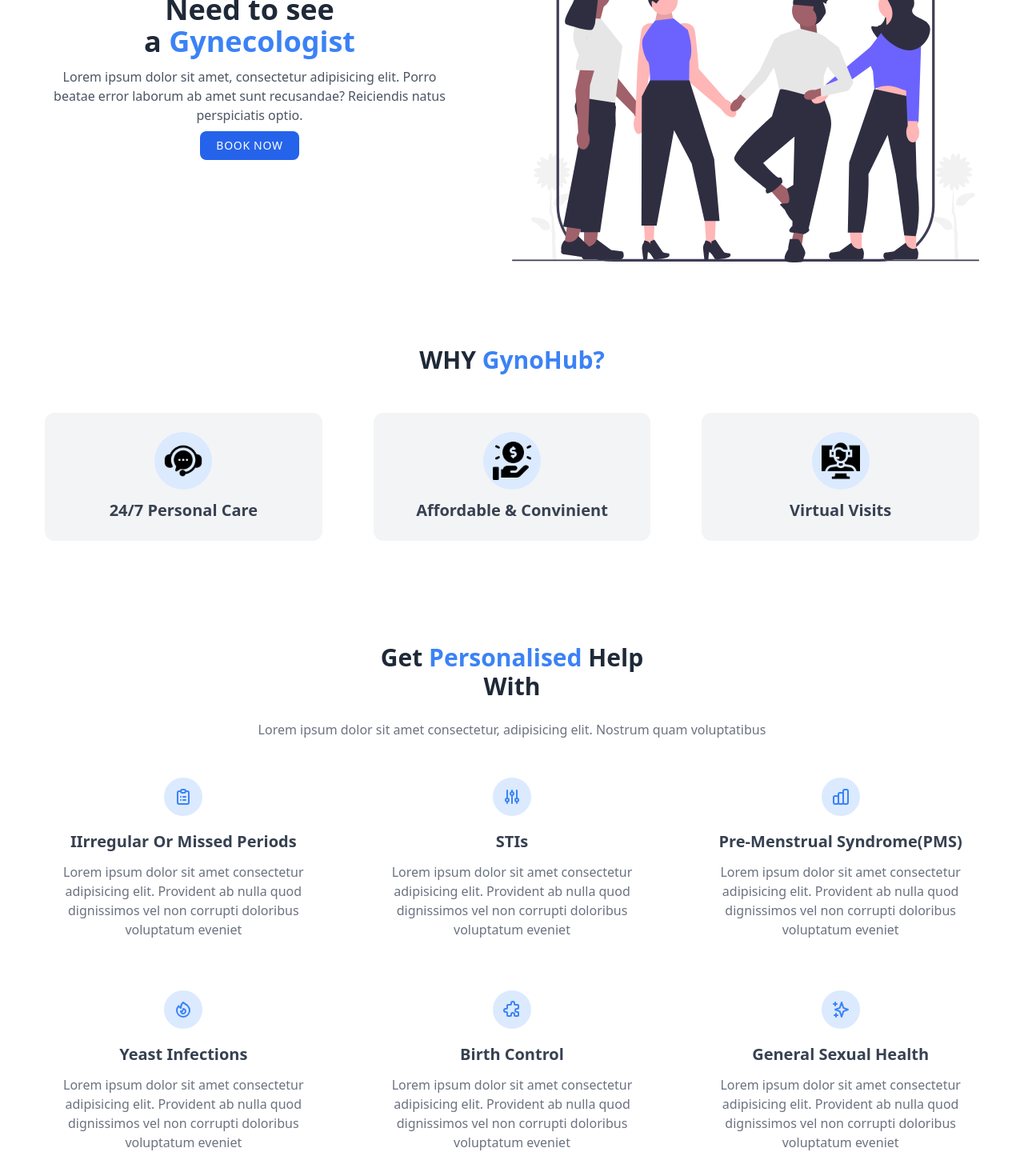
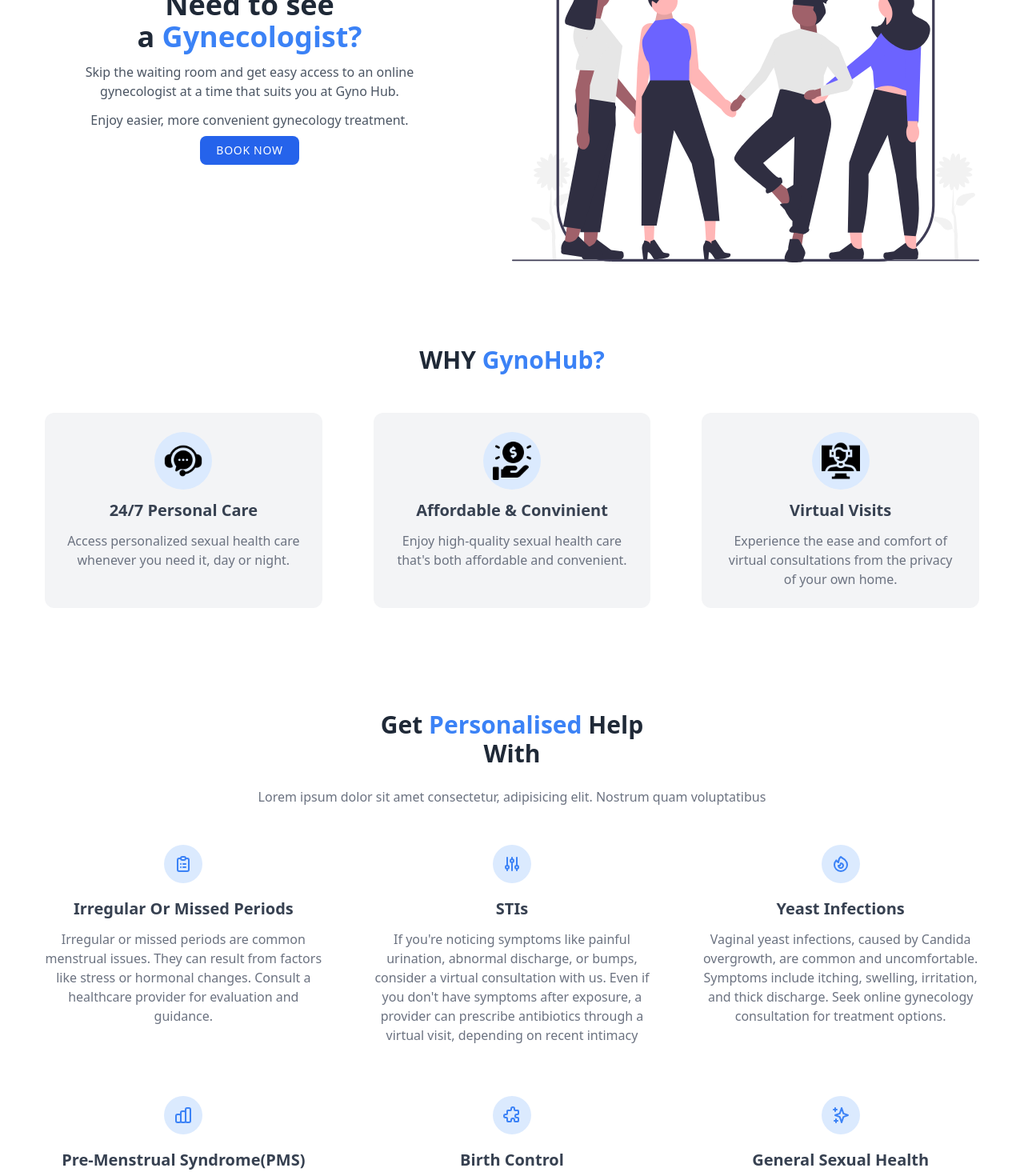
Before and after one commit to FionaK/gynohub, a React (Vite) app: page / in a window 1280 px wide. Shown: the part 300-1770 px from the top of the page at 80% size. Built offline with nearby package versions, Linux system fonts and the light colour scheme; no server answers.

Commit message:
update sections word contents

```diff
--- a/src/components/Benefits.jsx
+++ b/src/components/Benefits.jsx
@@ -27,11 +27,10 @@ const Benefits = () => {
               24/7 Personal Care
             </h1>
 
-            {/* <p class="text-gray-500 dark:text-gray-300">
+            <p class="text-gray-500 dark:text-gray-300">
               Access personalized sexual health care whenever you need it, day
-              or night. Our dedicated team is here to support you around the
-              clock.
-            </p> */}
+              or night.
+            </p>
           </div>
 
           <div class="flex flex-col items-center p-6 space-y-3 text-center bg-gray-100 rounded-xl dark:bg-gray-800">
@@ -43,11 +42,10 @@ const Benefits = () => {
               Affordable & Convinient
             </h1>
 
-            {/* <p class="text-gray-500 dark:text-gray-300">
+            <p class="text-gray-500 dark:text-gray-300">
               Enjoy high-quality sexual health care that's both affordable and
-              convenient. Say goodbye to costly appointments and hello to
-              accessible care that fits your budget and schedule.
-            </p> */}
+              convenient.
+            </p>
           </div>
 
           <div class="flex flex-col items-center p-6 space-y-3 text-center bg-gray-100 rounded-xl dark:bg-gray-800">
@@ -59,11 +57,10 @@ const Benefits = () => {
               Virtual Visits
             </h1>
 
-            {/* <p class="text-gray-500 dark:text-gray-300">
+            <p class="text-gray-500 dark:text-gray-300">
               Experience the ease and comfort of virtual consultations from the
-              privacy of your own home. Our online platform makes accessing
-              sexual health care simple and discreet.
-            </p> */}
+              privacy of your own home.
+            </p>
           </div>
 
         </div>
--- a/src/components/Footer.jsx
+++ b/src/components/Footer.jsx
@@ -24,7 +24,7 @@ const Footer = () => {
             </div>
           </div>
 
-          <div>
+          {/* <div>
             <p class="font-semibold text-gray-800 dark:text-white">
               Quick Link
             </p>
@@ -49,7 +49,7 @@ const Footer = () => {
                 Our Philosophy
               </a>
             </div>
-          </div>
+          </div> */}
 
           <div>
             <p class="font-semibold text-gray-800 dark:text-white">
@@ -69,12 +69,12 @@ const Footer = () => {
               >
                 Who We Are
               </a>
-              <a
+              {/* <a
                 href="#"
                 class="text-gray-600 transition-colors duration-300 dark:text-gray-300 dark:hover:text-blue-400 hover:underline hover:text-blue-500"
               >
                 Our Philosophy
-              </a>
+              </a> */}
             </div>
           </div>
         </div>
--- a/src/components/Hero.jsx
+++ b/src/components/Hero.jsx
@@ -10,13 +10,15 @@ const Hero = () => {
             <div class="lg:max-w-lg">
               <h1 class="text-3xl font-semibold text-gray-800 dark:text-white lg:text-4xl">
                 Need to see <br /> a{" "}
-                <span class="text-blue-500 ">Gynecologist</span>
+                <span class="text-blue-500 ">Gynecologist?</span>
               </h1>
 
               <p class="mt-3  text-gray-600 dark:text-gray-400">
-                Lorem ipsum dolor sit amet, consectetur adipisicing elit. Porro
-                beatae error laborum ab amet sunt recusandae? Reiciendis natus
-                perspiciatis optio.
+              Skip the waiting room and get easy access to an online
+             <br /> gynecologist at a time that suits you at Gyno Hub.
+              </p>
+              <p class="mt-3 text-gray-600 dark:text-gray-400">
+               Enjoy easier, more convenient gynecology treatment.
               </p>
 
               <button class="w-full px-5 py-2 mt-2 text-sm tracking-wider text-white uppercase transition-colors duration-300 transform bg-blue-600 rounded-lg lg:w-auto hover:bg-blue-500 focus:outline-none focus:bg-blue-500">
--- a/src/components/Services.jsx
+++ b/src/components/Services.jsx
@@ -14,8 +14,8 @@ const Services = () => {
           <span class="inline-block w-1 h-1 ml-1 bg-blue-500 rounded-full"></span>
         </div> */}
         <h1 class="text-2xl font-semibold text-gray-800 capitalize lg:text-3xl dark:text-white mt-12">
-          Get <span class="text-blue-500 py-1">Personalised</span>{" "}
-          help <br /> with{" "}
+          Get <span class="text-blue-500 py-1">Personalised</span> help <br />{" "}
+          with{" "}
         </h1>
 
         <p class="mt-4 text-gray-500 xl:mt-6 dark:text-gray-300">
@@ -43,13 +43,13 @@ const Services = () => {
             </span>
 
             <h1 class="text-xl font-semibold text-gray-700 capitalize dark:text-white">
-              iIrregular or Missed Periods
+              Irregular or Missed Periods
             </h1>
 
             <p class="text-gray-500 dark:text-gray-300">
-              Lorem ipsum dolor sit amet consectetur adipisicing elit. Provident
-              ab nulla quod dignissimos vel non corrupti doloribus voluptatum
-              eveniet
+              Irregular or missed periods are common menstrual issues. They can
+              result from factors like stress or hormonal changes. Consult a
+              healthcare provider for evaluation and guidance.
             </p>
           </div>
 
@@ -76,38 +76,11 @@ const Services = () => {
             </h1>
 
             <p class="text-gray-500 dark:text-gray-300">
-              Lorem ipsum dolor sit amet consectetur adipisicing elit. Provident
-              ab nulla quod dignissimos vel non corrupti doloribus voluptatum
-              eveniet
-            </p>
-          </div>
-
-          <div class="space-y-3">
-            <span class="inline-block p-3 text-blue-500 bg-blue-100 rounded-full dark:text-white dark:bg-blue-500">
-              <svg
-                xmlns="http://www.w3.org/2000/svg"
-                class="w-6 h-6"
-                fill="none"
-                viewBox="0 0 24 24"
-                stroke="currentColor"
-              >
-                <path
-                  stroke-linecap="round"
-                  stroke-linejoin="round"
-                  stroke-width="2"
-                  d="M9 19v-6a2 2 0 00-2-2H5a2 2 0 00-2 2v6a2 2 0 002 2h2a2 2 0 002-2zm0 0V9a2 2 0 012-2h2a2 2 0 012 2v10m-6 0a2 2 0 002 2h2a2 2 0 002-2m0 0V5a2 2 0 012-2h2a2 2 0 012 2v14a2 2 0 01-2 2h-2a2 2 0 01-2-2z"
-                />
-              </svg>
-            </span>
-
-            <h1 class="text-xl font-semibold text-gray-700 capitalize dark:text-white">
-              Pre-menstrual Syndrome(PMS)
-            </h1>
-
-            <p class="text-gray-500 dark:text-gray-300">
-              Lorem ipsum dolor sit amet consectetur adipisicing elit. Provident
-              ab nulla quod dignissimos vel non corrupti doloribus voluptatum
-              eveniet
+              If you're noticing symptoms like painful urination, abnormal
+              discharge, or bumps, consider a virtual consultation with us. Even
+              if you don't have symptoms after exposure, a provider can
+              prescribe antibiotics through a virtual visit, depending on recent
+              intimacy
             </p>
           </div>
 
@@ -140,9 +113,38 @@ const Services = () => {
             </h1>
 
             <p class="text-gray-500 dark:text-gray-300">
-              Lorem ipsum dolor sit amet consectetur adipisicing elit. Provident
-              ab nulla quod dignissimos vel non corrupti doloribus voluptatum
-              eveniet
+              Vaginal yeast infections, caused by Candida overgrowth, are common
+              and uncomfortable. Symptoms include itching, swelling, irritation,
+              and thick discharge. Seek online gynecology consultation for
+              treatment options.
+            </p>
+          </div>
+
+          <div class="space-y-3">
+            <span class="inline-block p-3 text-blue-500 bg-blue-100 rounded-full dark:text-white dark:bg-blue-500">
+              <svg
+                xmlns="http://www.w3.org/2000/svg"
+                class="w-6 h-6"
+                fill="none"
+                viewBox="0 0 24 24"
+                stroke="currentColor"
+              >
+                <path
+                  stroke-linecap="round"
+                  stroke-linejoin="round"
+                  stroke-width="2"
+                  d="M9 19v-6a2 2 0 00-2-2H5a2 2 0 00-2 2v6a2 2 0 002 2h2a2 2 0 002-2zm0 0V9a2 2 0 012-2h2a2 2 0 012 2v10m-6 0a2 2 0 002 2h2a2 2 0 002-2m0 0V5a2 2 0 012-2h2a2 2 0 012 2v14a2 2 0 01-2 2h-2a2 2 0 01-2-2z"
+                />
+              </svg>
+            </span>
+
+            <h1 class="text-xl font-semibold text-gray-700 capitalize dark:text-white">
+              Pre-menstrual Syndrome(PMS)
+            </h1>
+
+            <p class="text-gray-500 dark:text-gray-300">
+              Learn about symptoms, coping strategies, and effective management
+              techniques for a more comfortable menstrual experience.
             </p>
           </div>
 
@@ -169,9 +171,8 @@ const Services = () => {
             </h1>
 
             <p class="text-gray-500 dark:text-gray-300">
-              Lorem ipsum dolor sit amet consectetur adipisicing elit. Provident
-              ab nulla quod dignissimos vel non corrupti doloribus voluptatum
-              eveniet
+              Virtual gynecologists can help you choose the right birth control
+              and prescribe medication if needed.
             </p>
           </div>
 
@@ -198,9 +199,8 @@ const Services = () => {
             </h1>
 
             <p class="text-gray-500 dark:text-gray-300">
-              Lorem ipsum dolor sit amet consectetur adipisicing elit. Provident
-              ab nulla quod dignissimos vel non corrupti doloribus voluptatum
-              eveniet
+              Explore general sexual health information: Learn about maintaining
+              sexual wellness, common concerns, and preventive measures.
             </p>
           </div>
         </div>
```
